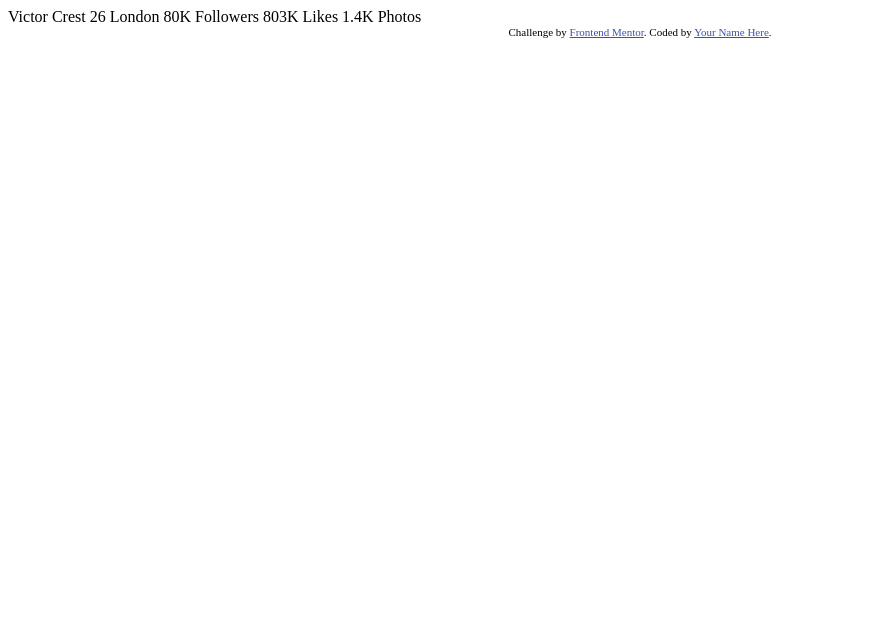
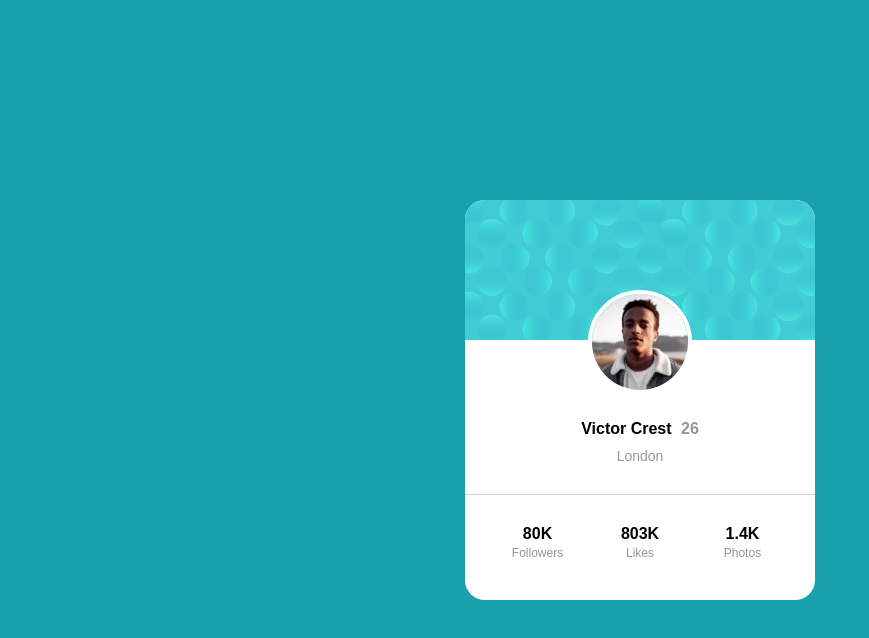
Before and after one commit to ChristianTC/Profile-card-component, a plain HTML site: page index.html in a window 1280 px wide. Shown: the whole page, without its empty margins (0-869 px from the left). Drawn offline with Linux system fonts and the light colour scheme.

Commit message:
Profile card component Challenge finished

```diff
--- /dev/null
+++ b/index.css
@@ -0,0 +1,91 @@
+* {
+    margin: 0px;
+    border: 0px;
+
+}
+html{
+    background-image: url('./images/bg-pattern-top.svg');
+}
+
+.card {
+    background-color: hsl(185, 75%, 39%);
+    width: 100%;
+    height: 100%;
+    /*background-color: blue;*/
+    display: flex;
+    text-align: center;
+    position: absolute;
+    justify-content: center;
+    align-items: center;
+}
+
+.profile {
+    border-radius: 20px;
+    position: static;
+    text-align: center;
+    background-color: white;
+    width: 350px;
+    height: 400px;
+    font-family: 'Kumbh Sans', sans-serif;
+}
+
+.profile__header{
+    background-image: url('./images/bg-pattern-card.svg');
+    height: 140px;
+    border-radius: 20px 20px 0px 0px;
+}
+
+.profile__header--img{
+    margin-top: 90px;
+    border: 4px solid white;
+    border-radius: 100px;
+}
+
+.profile__user{
+    background-color: white;
+    margin-top: 80px;
+    width: 100%;
+}
+
+.profile__user--name{
+    background-color: white;
+    font-weight: bold;
+    display: inline;
+}
+.profile__user--age{
+    background-color: white;
+    display: flex;
+    display: inline;
+    margin-left: 5px;
+    font-weight: bold;
+    color: hsl(0, 0%, 59%);
+}
+.profile__user--city{
+    margin-top: 10px;
+    background-color: white;
+    font-size: 14px;
+    color: hsl(0, 0%, 59%);
+}
+
+.profile__footer{
+    background-color: white;
+    margin-top: 30px;
+    border-top: 0.5px solid hsl(0, 5%, 83%);
+    border-radius: 0px 0px 0px 0px;
+    width: 100%;
+}
+
+.profile__footer--media{
+    display: inline-block;
+    width: 28%;
+}
+
+.profile__footer--title{
+    margin-top: 30px;
+    font-weight: bolder;
+}
+.profile__footer--description{
+    color: hsl(0, 0%, 59%);
+    display: inline;
+    font-size: 12px;
+}
--- a/index.html
+++ b/index.html
@@ -5,6 +5,8 @@
   <meta name="viewport" content="width=device-width, initial-scale=1.0"> <!-- displays site properly based on user's device -->
 
   <link rel="icon" type="image/png" sizes="32x32" href="./images/favicon-32x32.png">
+
+  <link rel=stylesheet href="./index.css" type="text/css" media=screen>
 
   <title>Frontend Mentor | Profile card component</title>
 
@@ -15,21 +17,57 @@
   </style>
 </head>
 <body>
+  <section class="card">
+    <section class="profile">
+      <section class="profile__header">
+        <img class="profile__header--img" src="./images/image-victor.jpg" alt="">
+      </section>
+      <section class="profile__user">
+        <div class="profile__user--name">
           Victor Crest
+        </div>
+        <div class="profile__user--age">
           26
+        </div>
+        <div class="profile__user--city">
           London
+        </div>
+      </section>
 
+      <section class="profile__footer">
+        <div class="profile__footer--media">
+          <div class="profile__footer--title">
             80K
+          </div>
+          <div class="profile__footer--description">
             Followers
+          </div>
+        </div>
 
+        <div class="profile__footer--media">
+          <div class="profile__footer--title">
             803K
+          </div>
+          <div class="profile__footer--description">
             Likes
+          </div>
+        </div>
 
+        <div class="profile__footer--media">
+          <div class="profile__footer--title">
             1.4K
+          </div>
+          <div class="profile__footer--description">
             Photos
+          </div>
+        </div>
+      </section>
+
+    </section>
+  </section>
   <div class="attribution">
     Challenge by <a href="https://www.frontendmentor.io?ref=challenge" target="_blank">Frontend Mentor</a>.
-    Coded by <a href="#">Your Name Here</a>.
+    Coded by <a href="#">Christian Tambo</a>.
   </div>
 </body>
 </html>
```
Lines whose indentation alone changed are shown as unchanged.
